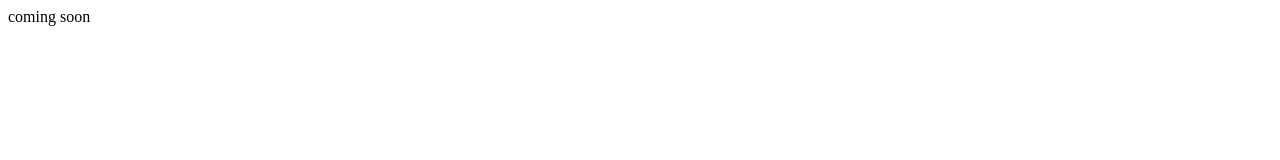
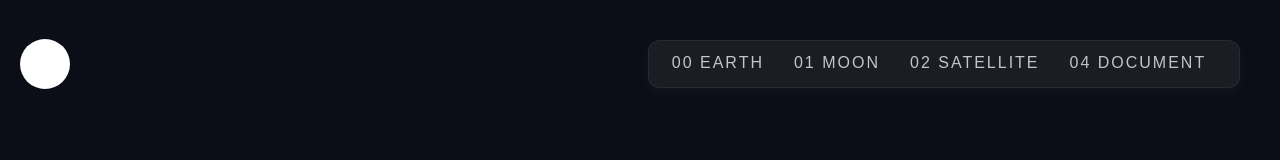
Before and after one commit to icwmahin/NasaProject, a plain HTML site: page PlanetDoc/html/earthDoc.html in a window 1280 px wide. Drawn offline with Linux system fonts and the light colour scheme.

Commit message:
earth doc

```diff
--- /dev/null
+++ b/PlanetDoc/JS/menu.js
@@ -0,0 +1,3 @@
+document.getElementById("menuToggle").addEventListener("click", function () {
+  document.getElementById("navMenu").classList.toggle("open");
+});
--- /dev/null
+++ b/PlanetDoc/css/earthDoc.css
@@ -0,0 +1,126 @@
+/* style.css */
+
+* {
+  margin: 0;
+  padding: 0;
+  box-sizing: border-box;
+}
+html {
+  scroll-behavior: smooth;
+}
+body {
+  font-family: Arial, sans-serif;
+  color: white;
+  background-color: #0b0d17;
+}
+
+header {
+  padding: 20px;
+}
+
+.nav-container {
+  display: flex;
+  justify-content: space-between;
+  align-items: center;
+  position: relative;
+}
+.logo {
+  width: 50px;
+  height: 50px;
+  background-color: white;
+  border-radius: 50%;
+}
+
+/* Hamburger icon styling */
+.hamburger-menu {
+  font-size: 24px;
+  color: white;
+  display: none;
+  cursor: pointer;
+  position: absolute;
+  right: 20px;
+}
+
+/* Desktop navigation */
+nav {
+  display: flex;
+  justify-content: space-between;
+  align-items: center;
+  padding: 20px;
+}
+
+nav ul {
+  list-style: none;
+  display: flex;
+  flex-wrap: wrap;
+  background-color: rgba(85, 85, 85, 0.233);
+  border-radius: 12px;
+  border: 1px solid rgba(94, 94, 94, 0.247);
+  padding: 0.8rem;
+  backdrop-filter: blur(10px);
+  box-shadow: 0 4px 8px rgba(104, 104, 104, 0.11);
+}
+
+nav ul li {
+  margin-right: 20px;
+}
+
+nav ul li a {
+  color: rgba(255, 255, 255, 0.75);
+  text-decoration: none;
+  font-size: 16px;
+  letter-spacing: 2px;
+  margin-left: 10px;
+}
+
+nav ul li a:hover {
+  transition: all 0.5s ease;
+  color: white;
+}
+
+nav ul li a::after {
+  content: "";
+  width: 0;
+  height: 2px;
+  background: white;
+  display: block;
+  margin: auto;
+  transition: 0.5s;
+}
+nav ul li a:hover::after {
+  width: 100%;
+}
+
+@media (max-width: 768px) {
+  .logo {
+    margin-right: auto;
+  }
+
+  li a span {
+    display: none;
+  }
+
+  nav {
+    display: none;
+    position: absolute;
+    top: 60px;
+    right: 20px;
+    background-color: #0b0d17;
+    padding: 20px;
+    border-radius: 5px;
+    flex-direction: column;
+    width: 200px;
+  }
+
+  nav ul li a {
+    padding: 0.2rem;
+  }
+
+  nav.open {
+    display: flex;
+  }
+
+  .hamburger-menu {
+    display: block;
+  }
+}
--- a/PlanetDoc/html/earthDoc.html
+++ b/PlanetDoc/html/earthDoc.html
@@ -1,11 +1,36 @@
 <!DOCTYPE html>
 <html lang="en">
   <head>
+    <link rel="stylesheet" href="../css/earthDoc.css" />
     <meta charset="UTF-8" />
     <meta name="viewport" content="width=device-width, initial-scale=1.0" />
     <title>Document</title>
   </head>
   <body>
-    coming soon
+    <header>
+      <div class="nav-container">
+        <div class="logo"></div>
+        <div class="hamburger-menu" id="menuToggle">&#9776;</div>
+        <nav id="navMenu">
+          <ul>
+            <li>
+              <a href="#earth"><span>00</span> EARTH</a>
+            </li>
+            <li>
+              <a href="#moon"><span>01</span> MOON</a>
+            </li>
+            <li>
+              <a href="#satellite"><span>02</span> SATELLITE</a>
+            </li>
+            <li>
+              <a href="../PlanetDoc/html/earthDoc.html"
+                ><span>04</span> DOCUMENT</a
+              >
+            </li>
+          </ul>
+        </nav>
+      </div>
+    </header>
+    <script src="../JS/menu.js"></script>
   </body>
 </html>
```
Also changed, not shown: html/earth.html (+1 -1 lines), PlanetDoc/css/earthDoc.html (deleted).
